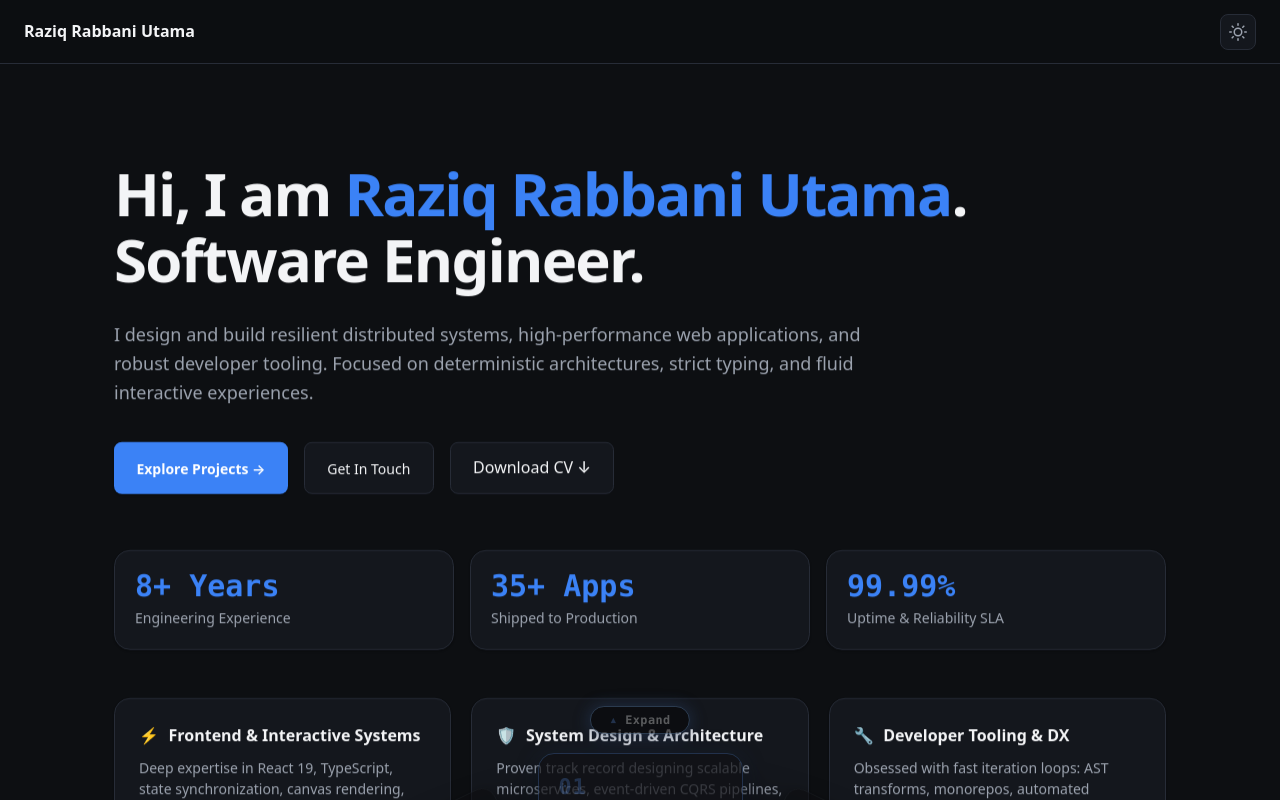
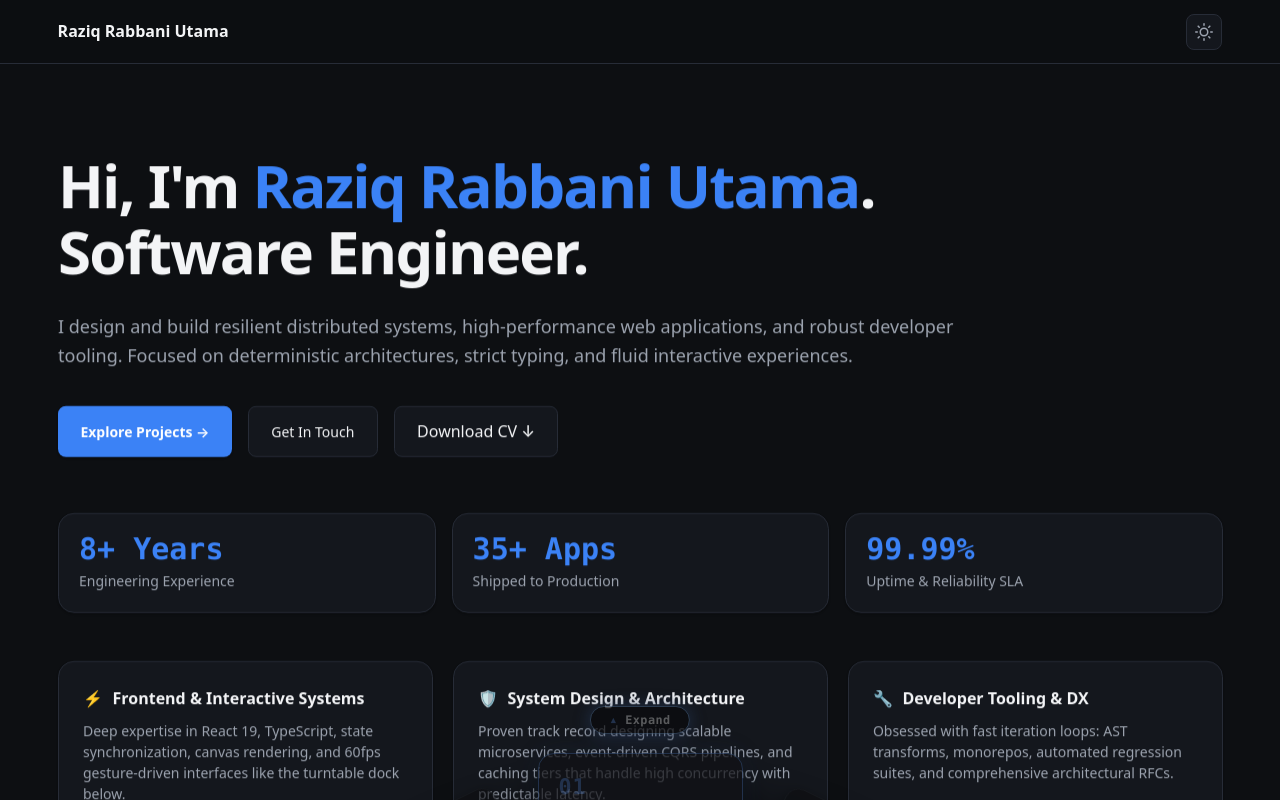
Before and after one commit to razeequtama/portfolio-website, a React (Vite) app: page / in a window 1280 px wide. Shown: the top 800 px of the page. Built offline with nearby package versions, Linux system fonts and the light colour scheme.

Commit message:
Adjust page text positions

```diff
--- a/index.html
+++ b/index.html
@@ -5,7 +5,7 @@
     <link rel="icon" type="image/svg+xml" href="/favicon.svg" />
     <meta name="viewport" content="width=device-width, initial-scale=1.0" />
     <meta name="description" content="Alex Mercer — Staff Systems & Frontend Architect Portfolio with interactive half-disk turntable navigation." />
-    <title>Alex Mercer — Staff Architect & Systems Engineer</title>
+    <title>Raziq Rabbani Utama — Software Engineer</title>
   </head>
   <body>
     <div id="root"></div>
--- a/src/pages/WelcomePage.tsx
+++ b/src/pages/WelcomePage.tsx
@@ -11,7 +11,7 @@ export const WelcomePage: React.FC<WelcomePageProps> = ({ onNavigate }) => {
       {/* === CHANGE HERE: Main Hero Intro & Heading === */}
       <section className="welcome-hero">
         <h2 className="hero-main-title">
-          Hi, I am <span className="hero-highlight-name">{developerProfile.name}</span>.
+          Hi, I'm <span className="hero-highlight-name">{developerProfile.name}</span>.
           <br />
           {developerProfile.role}.
         </h2>
--- a/src/styles/global.css
+++ b/src/styles/global.css
@@ -63,29 +63,32 @@ textarea:focus-visible {
   position: relative;
 }
 
-/* Main Content Area */
+/* Main Content Area: Full Width with Fluid, Reasonable Padding */
 .main-viewport {
   flex: 1;
   width: 100%;
-  max-width: 1100px;
-  margin: 0 auto;
-  padding: 5.5rem 1.5rem 400px 1.5rem; /* bottom padding to clear the circular turntable dock */
+  max-width: 100%;
+  margin: 0;
+  padding: 5rem clamp(1.5rem, 4.5vw, 4.5rem) 400px clamp(1.5rem, 4.5vw, 4.5rem); /* bottom padding to clear the circular turntable dock */
 }
 
 @media (max-width: 1024px) {
   .main-viewport {
+    padding-top: 4.5rem;
     padding-bottom: 350px;
   }
 }
 
 @media (max-width: 640px) {
   .main-viewport {
+    padding-top: 4rem;
     padding-bottom: 310px;
   }
 }
 
 /* Subtle, polished page entrance transition */
 .page-content-wrapper {
+  width: 100%;
   animation: pageContentFadeIn 0.35s cubic-bezier(0.16, 1, 0.3, 1) forwards;
   will-change: opacity, transform;
 }
@@ -116,7 +119,7 @@ textarea:focus-visible {
   display: flex;
   align-items: center;
   justify-content: space-between;
-  padding: 0 1.5rem;
+  padding: 0 clamp(1.5rem, 4.5vw, 4.5rem);
 }
 
 .navbar-brand {
--- a/src/styles/pages.css
+++ b/src/styles/pages.css
@@ -2,6 +2,7 @@
 
 /* --- SECTION HEADER --- */
 .section-header {
+  padding-top: clamp(3.5rem, 9vh, 6.5rem);
   margin-bottom: 2.5rem;
 }
 
@@ -33,7 +34,7 @@
 .section-subtitle {
   font-size: var(--text-lg);
   color: var(--text-secondary);
-  max-width: 650px;
+  max-width: 900px;
   line-height: 1.5;
 }
 
@@ -85,7 +86,7 @@
 .hero-bio {
   font-size: var(--text-lg);
   color: var(--text-secondary);
-  max-width: 750px;
+  max-width: 950px;
   line-height: 1.6;
 }
 
@@ -742,11 +743,11 @@
 /* --- 07. CONTACT PAGE --- */
 .contact-layout {
   display: grid;
-  grid-template-columns: 1fr 1.2fr;
+  grid-template-columns: minmax(320px, 440px) 1fr;
   gap: 2rem;
 }
 
-@media (max-width: 768px) {
+@media (max-width: 860px) {
   .contact-layout {
     grid-template-columns: 1fr;
   }
```
